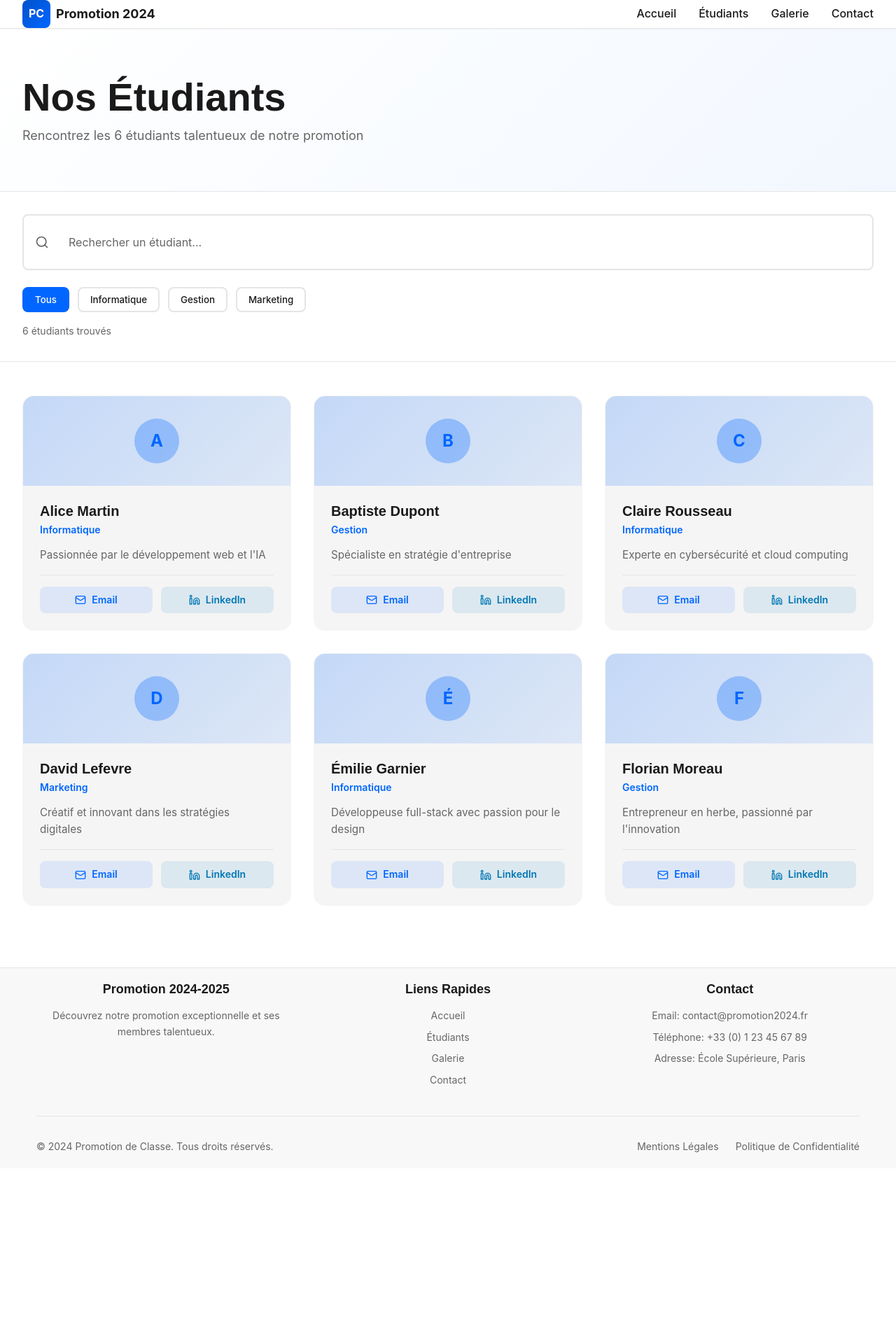
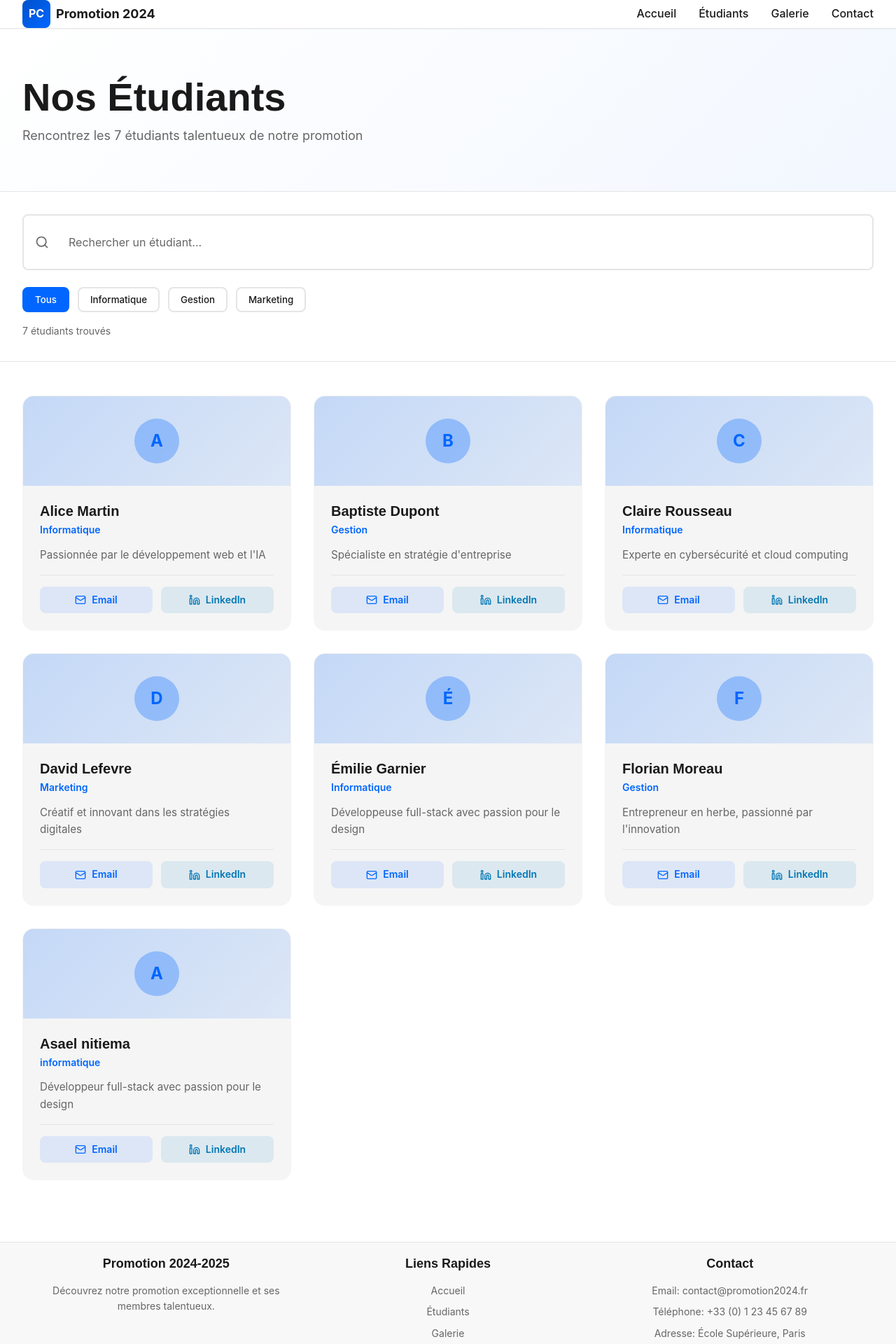
Before and after one commit to Severin-Dembele/ci_cd, a React (Vite) app: page /etudiants in a window 1280 px wide. Shown: the top 1920 px of the page at 70% size. Before the commit the page ends 1669 px from the top, so only its background shows below. Built offline with nearby package versions, Linux system fonts and the light colour scheme.

Commit message:
Ajout informations étudiant Asael Nitiema

```diff
--- a/src/pages/Etudiants.tsx
+++ b/src/pages/Etudiants.tsx
@@ -60,6 +60,14 @@ const STUDENTS: Student[] = [
     bio: 'Entrepreneur en herbe, passionné par l\'innovation',
     email: 'florian.moreau@example.com',
     linkedin: 'linkedin.com/in/florian-moreau',
+  },
+  {
+    id: 7,
+    name: 'Asael nitiema',
+    specialization: 'informatique',
+    bio: 'Développeur full-stack avec passion pour le design',
+    email: 'asaelnitiema@example.com',
+    linkedin: 'linkedin.com/in/asael-nitiema',
   },
 ];
 
```
Also changed, not shown: 1 other file (tests, documents, lock files or other folders).
